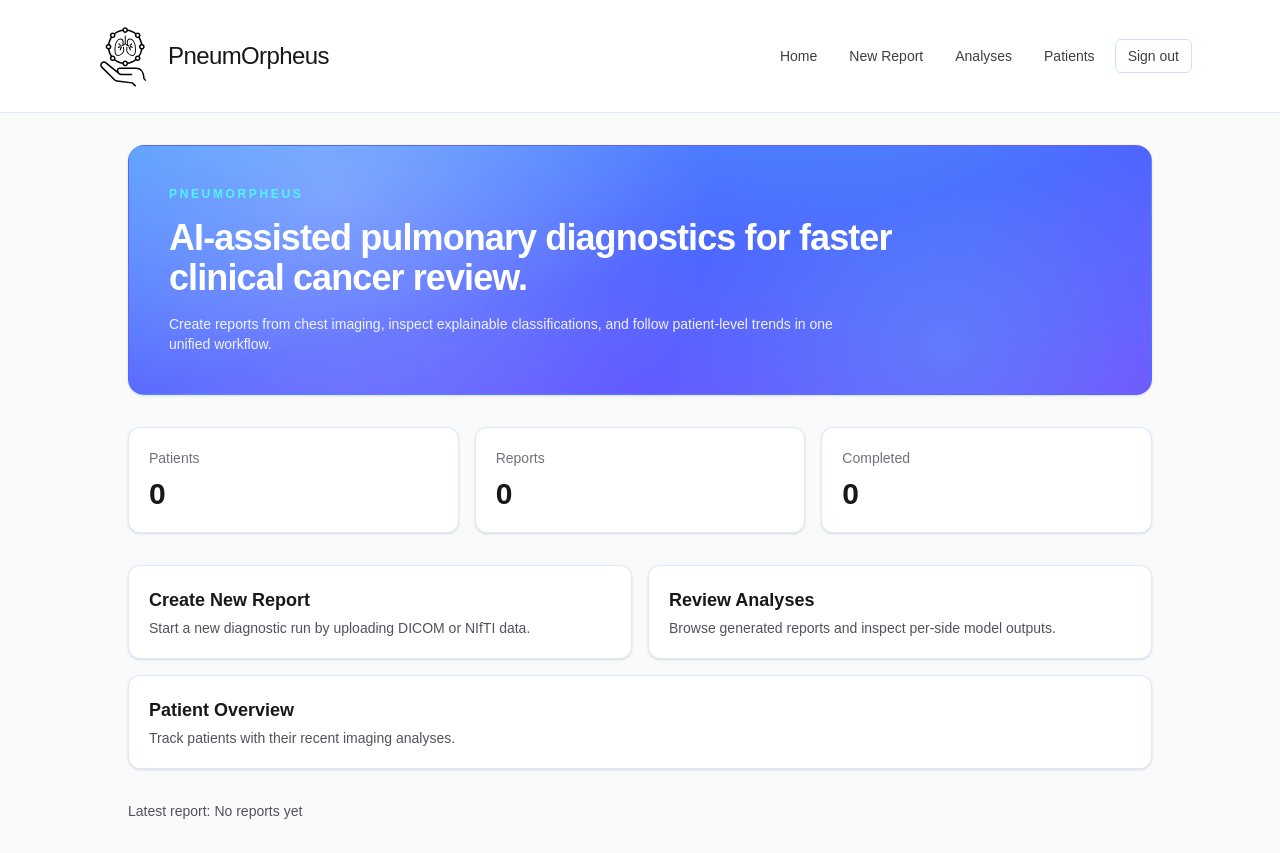
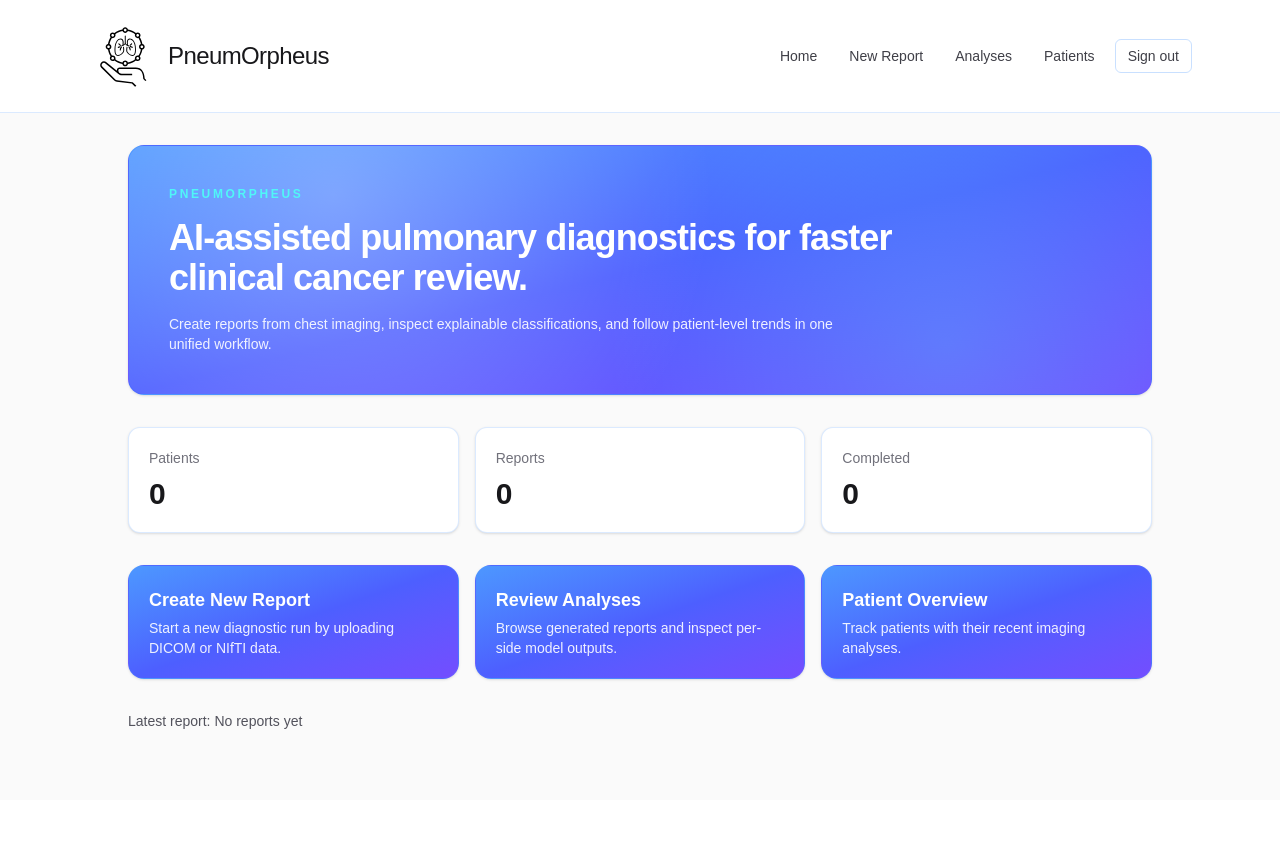
Before and after one commit to PneumOrpheus/PneumOrpheus-App, a Next.js app: page / in a window 1280 px wide. After the commit the page ends 800 px from the top, so only its background shows below. Built offline with nearby package versions, Linux system fonts and the light colour scheme; no server answers; the database is empty.

Commit message:
improve home links styling

```diff
--- a/app/page.tsx
+++ b/app/page.tsx
@@ -68,33 +68,33 @@ export default async function Home() {
         </article>
       </div>
 
-      <div className="grid gap-4 md:grid-cols-2">
+      <div className="flex flex-row gap-4">
         <Link
           href="/upload"
-          className="rounded-xl border border-brand/20 bg-white p-5 shadow-sm transition hover:border-brand/40 hover:bg-brand/5"
+          className="flex min-w-0 flex-1 flex-col rounded-2xl border border-brand/20 bg-gradient-to-br from-brand via-third to-fifth p-5 text-white shadow-sm transition hover:brightness-105"
         >
           <h2 className="text-lg font-semibold">Create New Report</h2>
-          <p className="mt-1 text-sm text-zinc-600">
+          <p className="mt-1 text-sm text-white/90">
             Start a new diagnostic run by uploading DICOM or NIfTI data.
           </p>
         </Link>
 
         <Link
           href="/analyses"
-          className="rounded-xl border border-brand/20 bg-white p-5 shadow-sm transition hover:border-brand/40 hover:bg-brand/5"
+          className="flex min-w-0 flex-1 flex-col rounded-2xl border border-brand/20 bg-gradient-to-br from-brand via-third to-fifth p-5 text-white shadow-sm transition hover:brightness-105"
         >
           <h2 className="text-lg font-semibold">Review Analyses</h2>
-          <p className="mt-1 text-sm text-zinc-600">
+          <p className="mt-1 text-sm text-white/90">
             Browse generated reports and inspect per-side model outputs.
           </p>
         </Link>
 
         <Link
           href="/patients"
-          className="rounded-xl border border-brand/20 bg-white p-5 shadow-sm transition hover:border-brand/40 hover:bg-brand/5 md:col-span-2"
+          className="flex min-w-0 flex-1 flex-col rounded-2xl border border-brand/20 bg-gradient-to-br from-brand via-third to-fifth p-5 text-white shadow-sm transition hover:brightness-105"
         >
           <h2 className="text-lg font-semibold">Patient Overview</h2>
-          <p className="mt-1 text-sm text-zinc-600">
+          <p className="mt-1 text-sm text-white/90">
             Track patients with their recent imaging analyses.
           </p>
         </Link>
```
